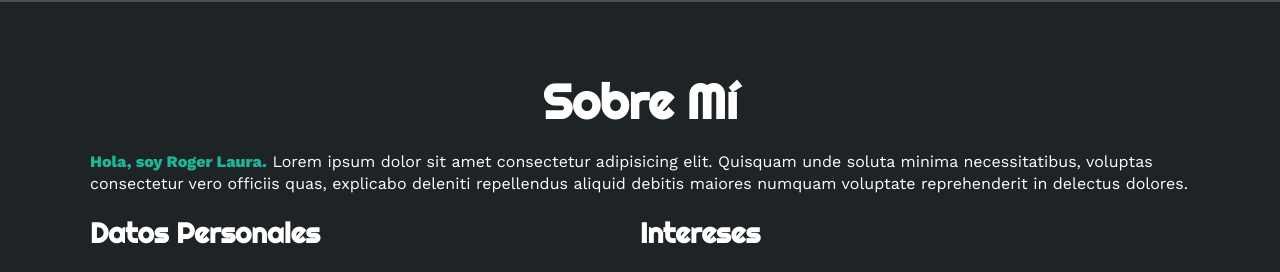
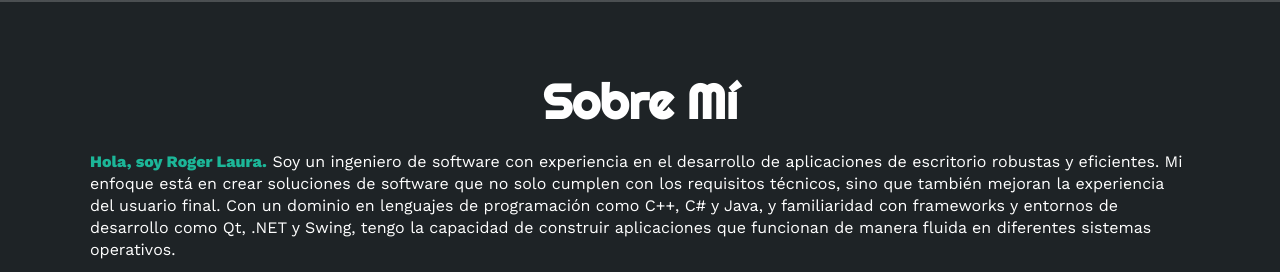
Before and after one commit to rogerlauramamani/portafolio, a plain HTML site: page index.html in a window 1280 px wide. Shown: the part 798-1070 px from the top of the page. Drawn offline with nearby package versions, Linux system fonts and the light colour scheme.

Commit message:
agregamos texto

```diff
--- a/index.html
+++ b/index.html
@@ -53,7 +53,9 @@
     <section id="sobremi" class="sobremi">
         <div class="contenido-seccion">
             <h2>Sobre Mí</h2>
-            <p><span>Hola, soy Roger Laura.</span> Lorem ipsum dolor sit amet consectetur adipisicing elit. Quisquam unde soluta minima necessitatibus, voluptas consectetur vero officiis quas, explicabo deleniti repellendus aliquid debitis maiores numquam voluptate reprehenderit in delectus dolores.</p>
+            <p><span>Hola, soy Roger Laura.</span> Soy un ingeniero de software con experiencia en el desarrollo de aplicaciones de escritorio robustas y eficientes. Mi enfoque está en crear soluciones de software que no solo cumplen con los requisitos técnicos, sino que también mejoran la experiencia del usuario final. Con un dominio en lenguajes de programación como C++, C# y Java, y familiaridad con frameworks y entornos de desarrollo como Qt, .NET y Swing, tengo la capacidad de construir aplicaciones que funcionan de manera fluida en diferentes sistemas operativos.
+
+            </p>
 
             <div class="fila">
                 <!-- datos personales -->
```
